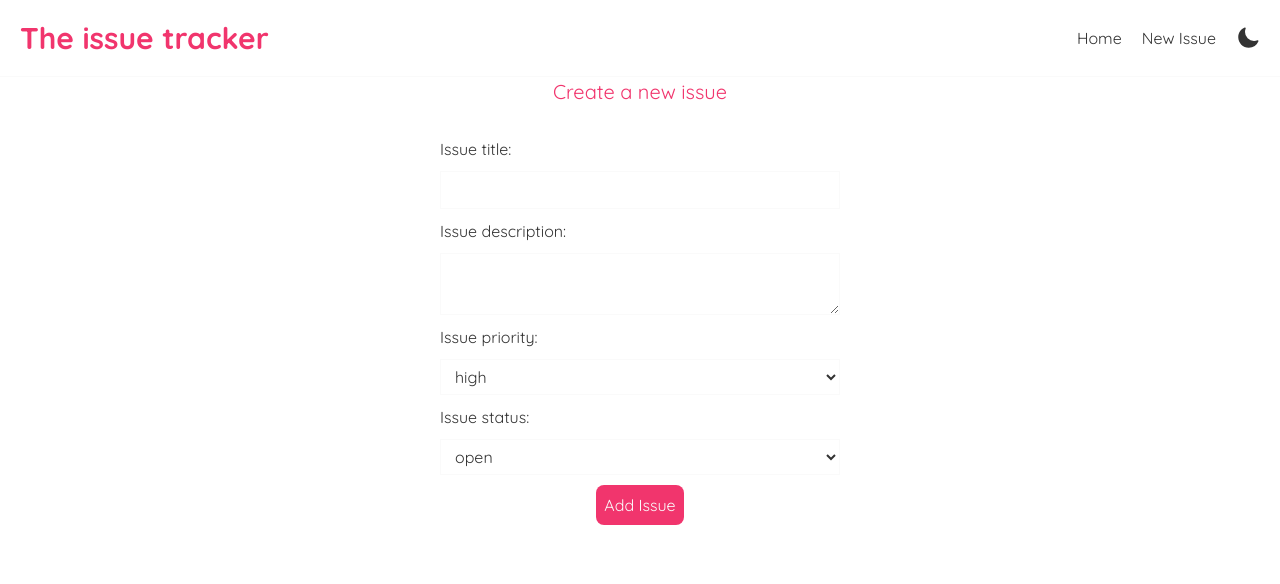
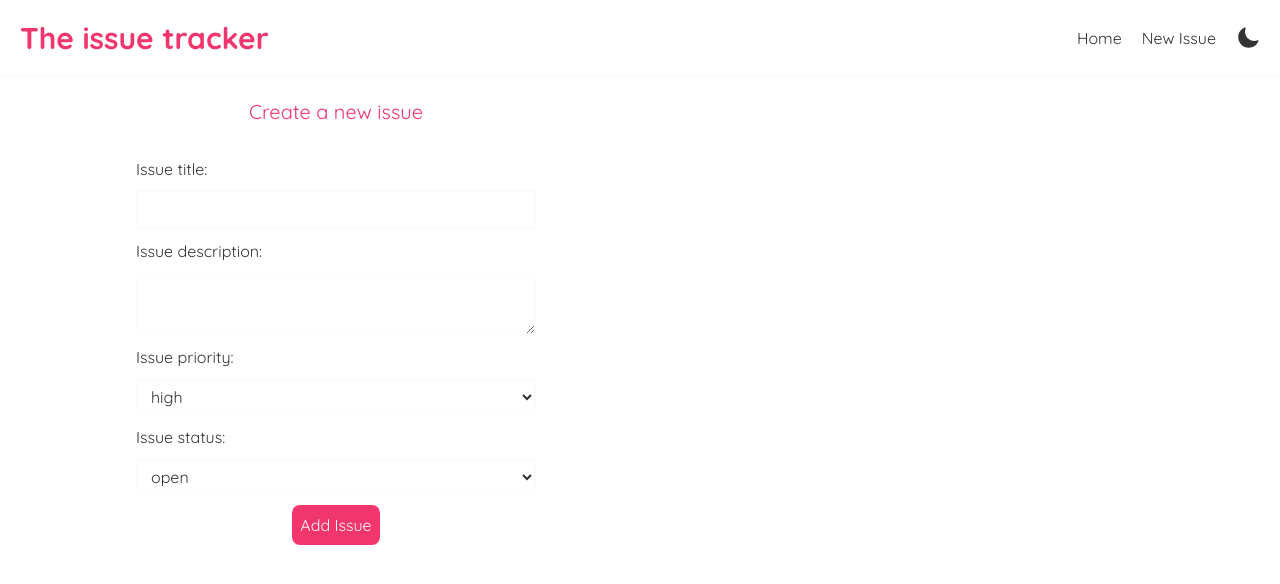
Before and after one commit to villiger9/issue-tracker-react, a React (Vite) app: page /create in a window 1280 px wide. Shown: the top 584 px of the page. Built offline with nearby package versions, Linux system fonts and the light colour scheme.

Commit message:
applying some tailwind

```diff
--- a/src/layouts/RootLayout.jsx
+++ b/src/layouts/RootLayout.jsx
@@ -6,7 +6,7 @@ export default function RootLayout() {
     <div className="layout">
       <header>
         <nav className="navbar">
-          <h1 class="text-3xl font-bold">The issue tracker</h1>
+          <h1 className="text-3xl font-bold">The issue tracker</h1>
           <div className="nav-menu">
             <NavLink to="/">Home</NavLink>
             <NavLink to="create">New Issue</NavLink>
@@ -15,7 +15,7 @@ export default function RootLayout() {
         </nav>
       </header>
 
-      <main>
+      <main className="mx-auto max-w-2xl p-5">
         <Outlet />
       </main>
     </div>
```
